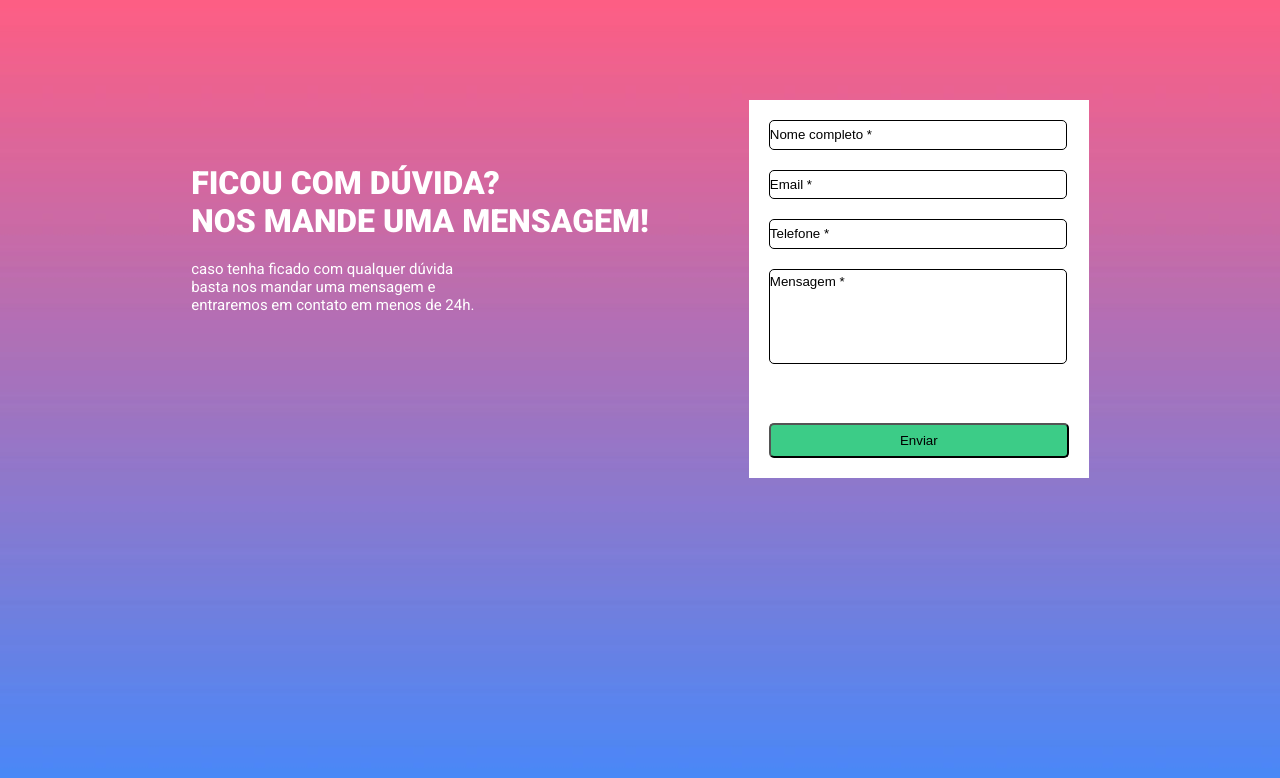
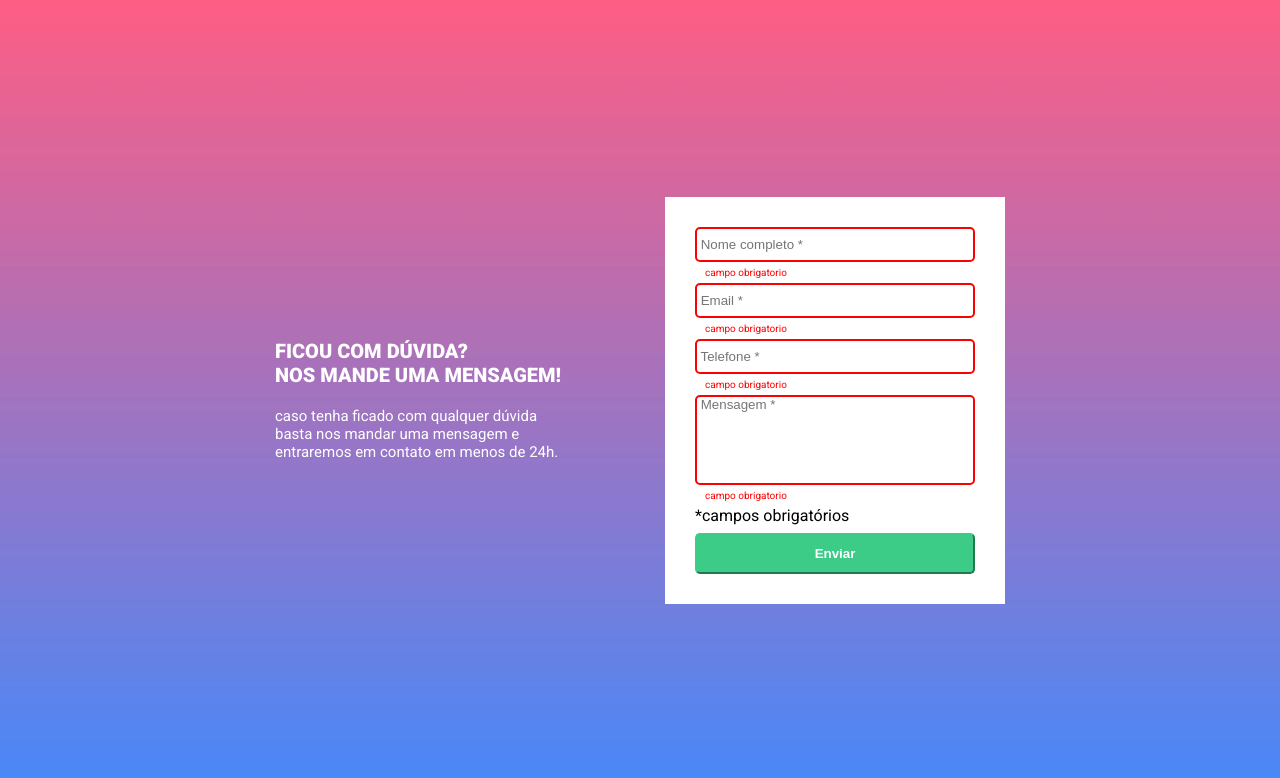
Before and after one commit to LucasEdmundo/formulario, a plain HTML site: page index.html in a window 1280 px wide. Both pictures are taken after a click on the button "Enviar". Drawn offline with Linux system fonts and the light colour scheme.

Commit message:
Finalizado o js e algumas alteracoes do style e html

```diff
--- a/index.html
+++ b/index.html
@@ -24,18 +24,23 @@
                 entraremos em contato em menos de 24h.
             </p>
         </div>
-        <div class="formulario">
-            <input class="nome" type="text" value="Nome completo *">
-            <input class="email" type="email" value="Email *">
-            <input class="telefone" type="text" value="Telefone *">
-            <input class="mensagem" type="text" value="Mensagem *">
+        <div class="formulario ">
+            <input class="campos" type="text" placeholder= " Nome completo *" id="nome">
+            <span class="oculto ">campo obrigatorio</span>
+            <input class="campos" type="text" placeholder=" Email *" id="email">
+            <span class="oculto ">campo obrigatorio</span>
+            <input class="campos" type="text" placeholder=" Telefone *" id="telefone">
+            <span class="oculto ">campo obrigatorio</span>
+            <input class="campos" type="text" placeholder=" Mensagem *" id ="mensagem">
+            <span class="oculto ">campo obrigatorio</span>
 
-            <p><strong>*Campos obrigatorios</strong></p>
+            <p class="campo-obr">*campos obrigatórios</p>
 
-            <button class="btn" type="button">Enviar</button>
+            <button class="btn" type="button" id="button">Enviar</button>
+        </div>
 
-        </div>
     </main>
+    <script src="./src/js/index.js"></script>
 </body>
 
 </html>
--- a/src/css/style.css
+++ b/src/css/style.css
@@ -5,15 +5,18 @@ body{
     width: 100%;
     font-family: "Roboto", sans-serif;
     color:  rgba(255, 255, 255, 1) ;
+    display: flex;
+    justify-content: center;
+    align-items: center;
 }
 
-.conteudo .formulrio-info{
+.conteudo .formulario-info{
   display: flex;
   flex-direction: column;
-  width: 500px;
+justify-content: space-around;
 }
 
-.conteudo .formulrio-info .titulo{
+.conteudo .formulario-info .titulo{
     font-size: 20px;
     font-weight: 900;
 
@@ -25,15 +28,27 @@ body{
     padding-top: 20px;
 
 }
+
+.conteudo .formulario .campo-obr{
+    color: #000000;
+
+}
+.oculto{
+    color: red;
+    font-size: 10px;
+    margin-left: 5px;
+    display: none;
+    padding: 5px;
+}
+
 .conteudo .formulario{
     width: 340px;
-    height: 378px;
+    min-height: 378px;
     background-color: rgba(255, 255, 255, 1);
     display: flex;
     flex-direction: column;
-    gap: 20px;
-    padding: 20px;
-    margin-top: 100px;
+    justify-content: space-around;
+    padding: 30px ;
 }
 
 .conteudo .formulario-descricao{
@@ -47,21 +62,34 @@ body{
 }
 
 .conteudo .formulario input{
-    width: 298px;
-    height: 35px;
+    width: 280px;
+    min-height: 35px;
     border-radius: 5px;
-    border: 1px solid;
-
+    border: 2px solid;
 }
 
-.conteudo .formulario .mensagem{
-    height: 100px;
+.conteudo .formulario #mensagem{
+    min-height: 90px;
     padding-bottom: 70px;
-    border: 1px solid;
+    border: 2px solid;
 }
 
 .conteudo .formulario button.btn{
     background-color: rgba(60, 204, 135, 1);
-    height: 41px;
+    min-height: 41px;
+    width: 280px;
     border-radius: 5px;
+    cursor: pointer;
+    margin-top: 8px;
+    color: rgba(255, 255, 255, 1);
+    font-weight: 700;
+    border-color: rgba(60, 204, 135, 1);
 }
+
+.error-border {
+    border-color: red ;
+}
+
+.success-border {
+    border-color: green;
+}
--- /dev/null
+++ b/src/js/index.js
@@ -0,0 +1,19 @@
+document.getElementById("button").addEventListener("click", function() {
+    // Campos de entrada
+    var campos = document.querySelectorAll(".campos");
+    // Mensagens de erro
+    var erros = document.querySelectorAll(".oculto");
+
+    campos.forEach(function(campo, index) {
+        var valor = campo.value.trim();
+        var erro = erros[index];
+
+        if (valor === "") {
+            erro.style.display = "block";
+            campo.style.border = "2px solid red"; // Adicionando borda vermelha
+        } else {
+            erro.style.display = "none";
+            campo.style.border = "2px solid green"; // Adicionando borda verde
+        }
+    });
+});
```
